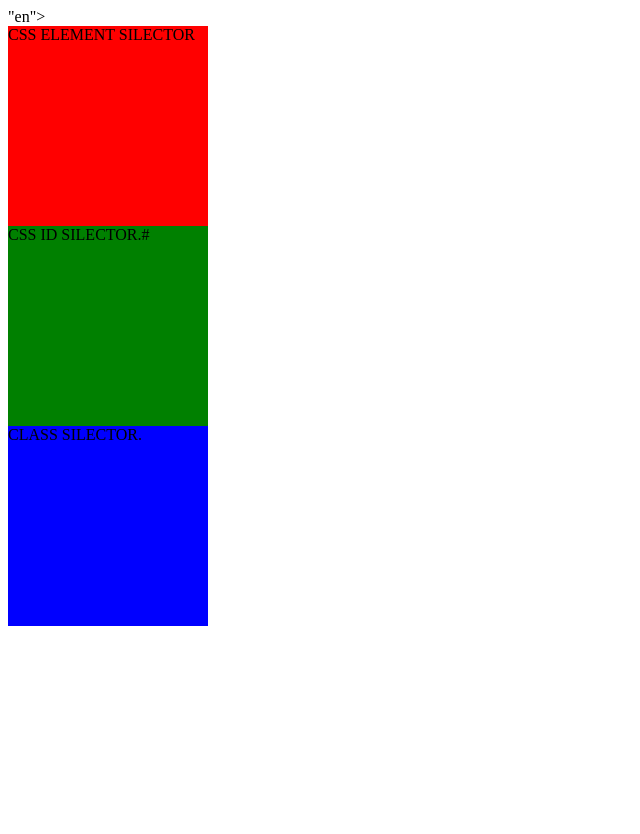
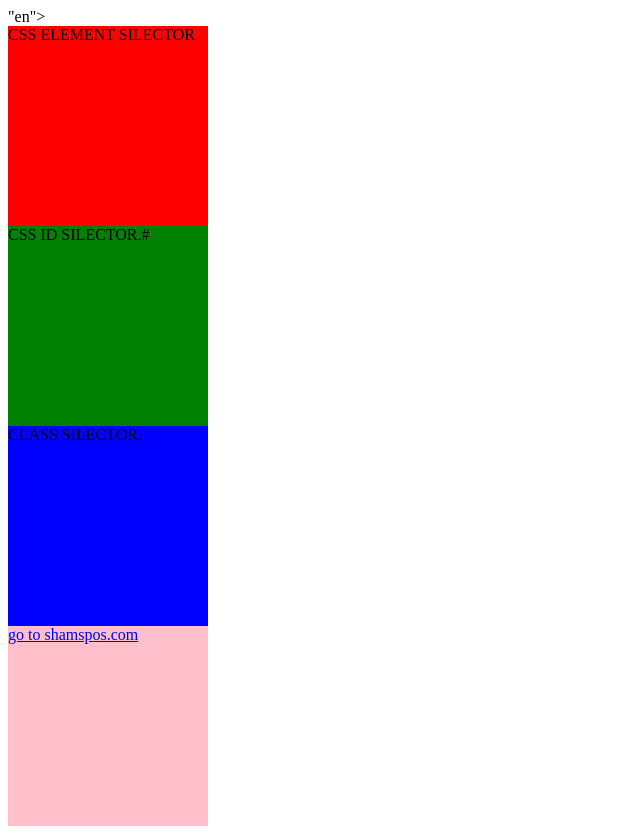
Before and after one commit to shamsesaf2509/CSS-SILECTOR, a plain HTML site: page index.html in a window 1280 px wide. Shown: the whole page, without its empty margins (0-640 px from the left). Before the commit the page ends 800 px from the top, so only its background shows below. Drawn offline with Linux system fonts and the light colour scheme.

Commit message:
atribuite silectore

```diff
--- a/index.html
+++ b/index.html
@@ -39,12 +39,28 @@
             height: 200px;
             background:blue ;
           }
+
+          /*
+         3. atribuite silector syntax
+         element [name=value] {
+          property:value;
+          }*/
+          a[href="https://app.shamspos.com"]{
+            display: block;
+            width: 200px;
+            height: 200px;
+            background: pink;
+
+          }
+
+
     </STYle>
     </head>
     <body>
     <div>CSS ELEMENT SILECTOR</div>
     <span id="a1">CSS ID SILECTOR.# </span>
     <span class="b1">CLASS SILECTOR.</span>
+    <a href="https://app.shamspos.com">go to shamspos.com</a>
 
 
 </body>
```
